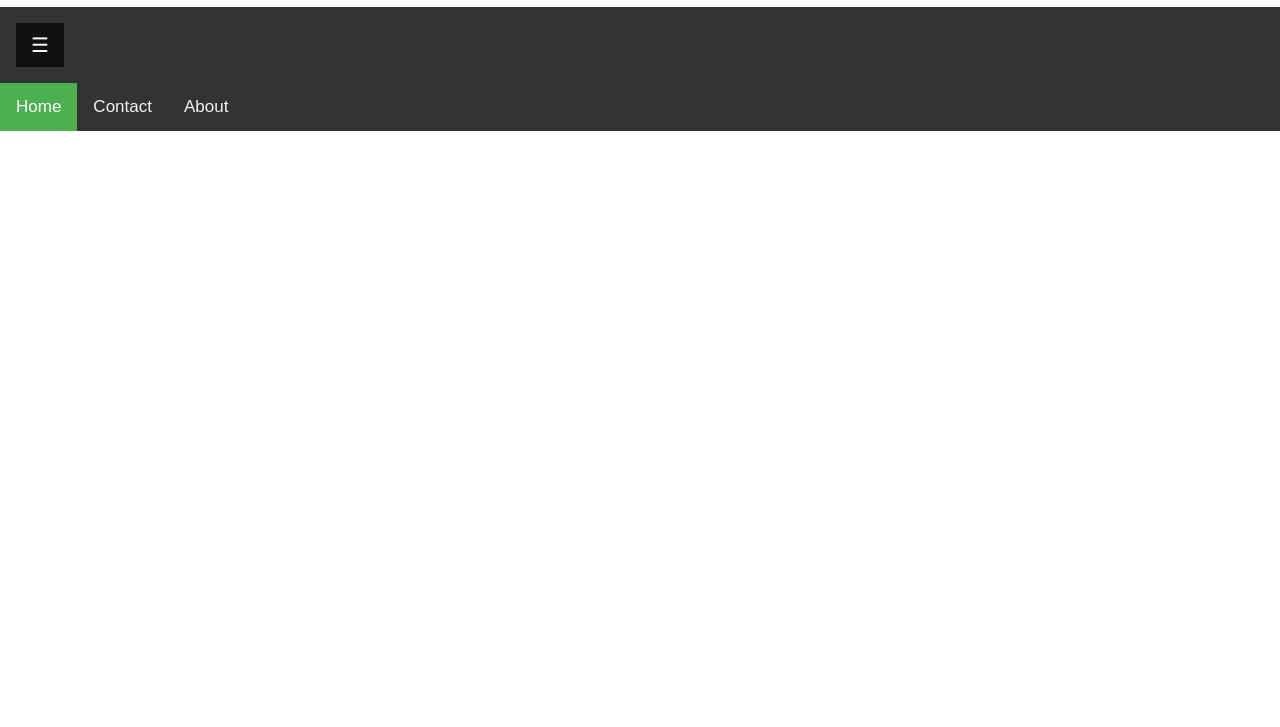
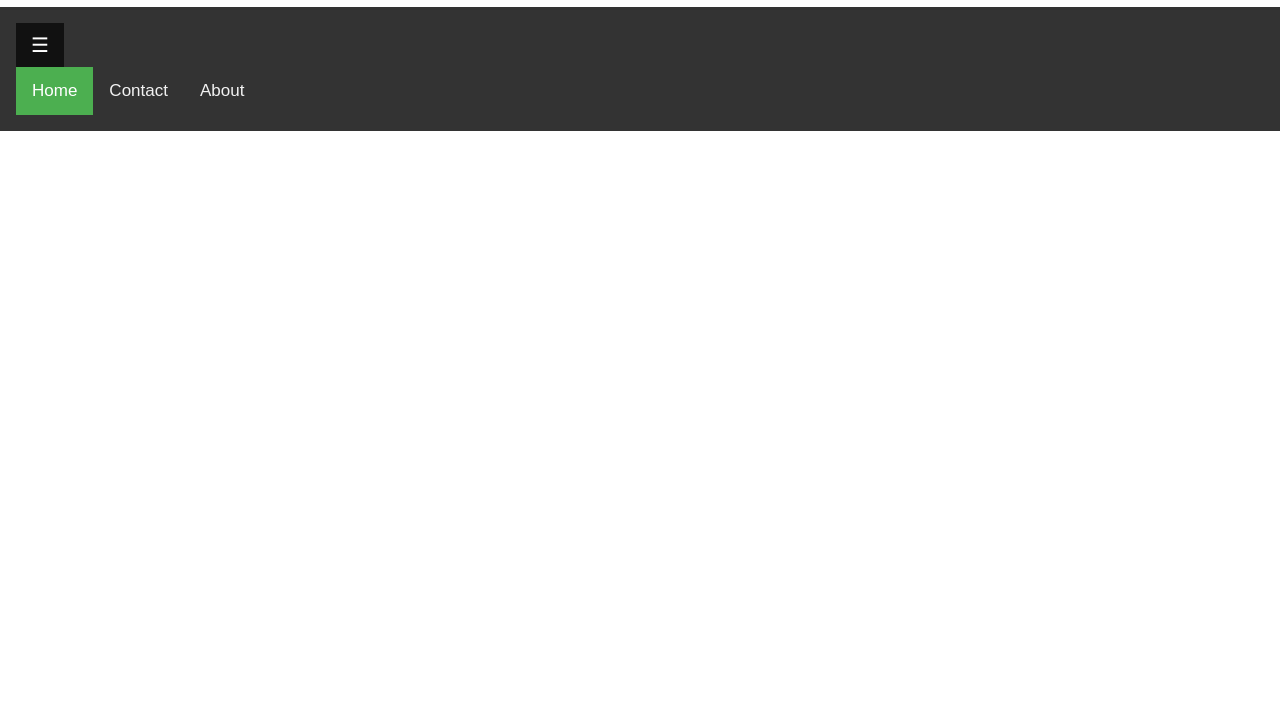
Before and after one commit to vikashchaudhary16/InterviewQAndA, a plain HTML site: page index.html in a window 1280 px wide. Shown: the part 73-800 px from the top of the page. Drawn offline with Linux system fonts and the light colour scheme.

Commit message:
Update index.html

```diff
--- a/index.html
+++ b/index.html
@@ -99,8 +99,8 @@
 </head>
 <body>
   <h1>Interview Question.</h1>
-  <div class="topnav">
-        <div id="main">
+  <div id="main" class="topnav">
+        <div>
   <button class="openbtn" onclick="openNav()">☰</button>
 </div>
         <a class="active" href="index.html">Home</a>
```
